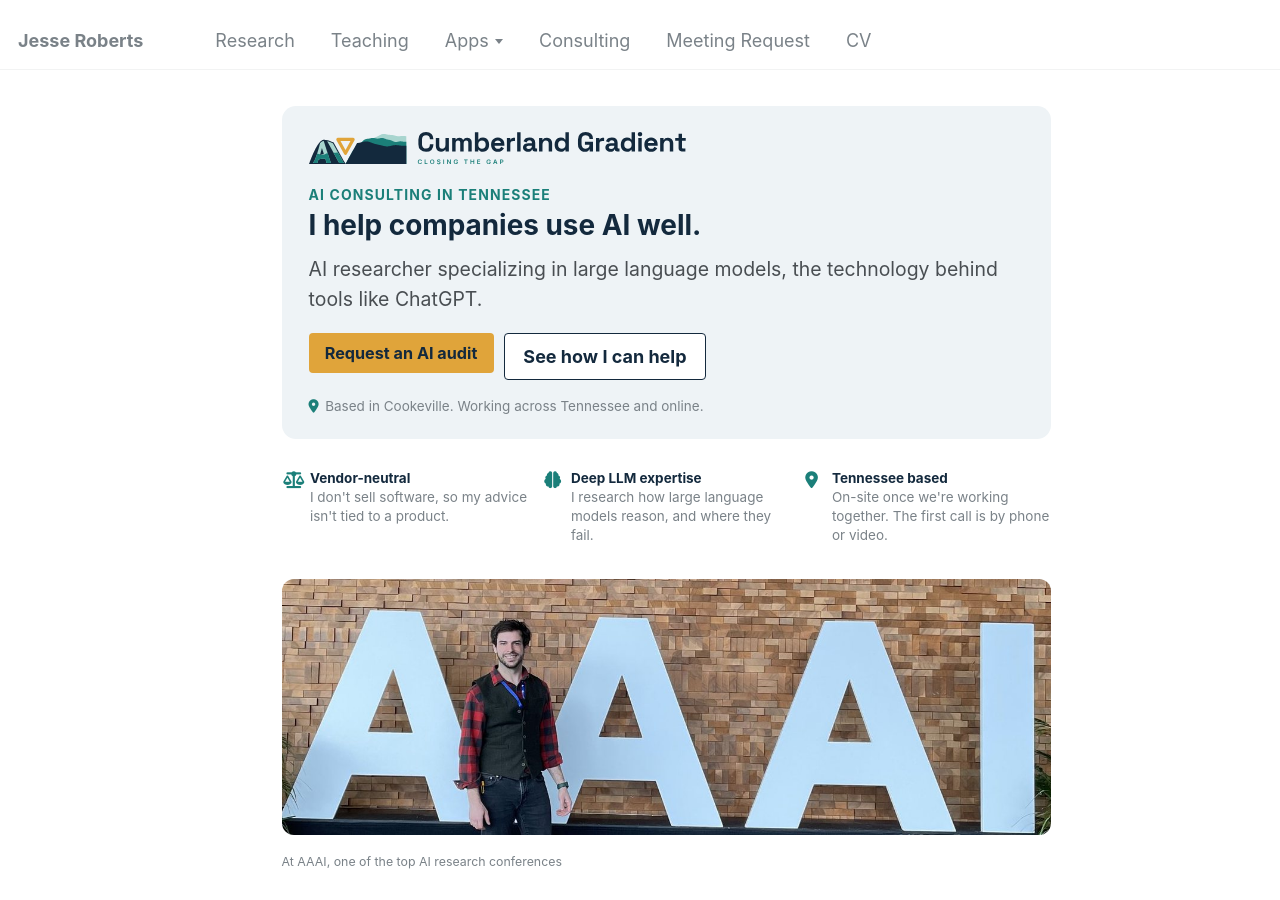
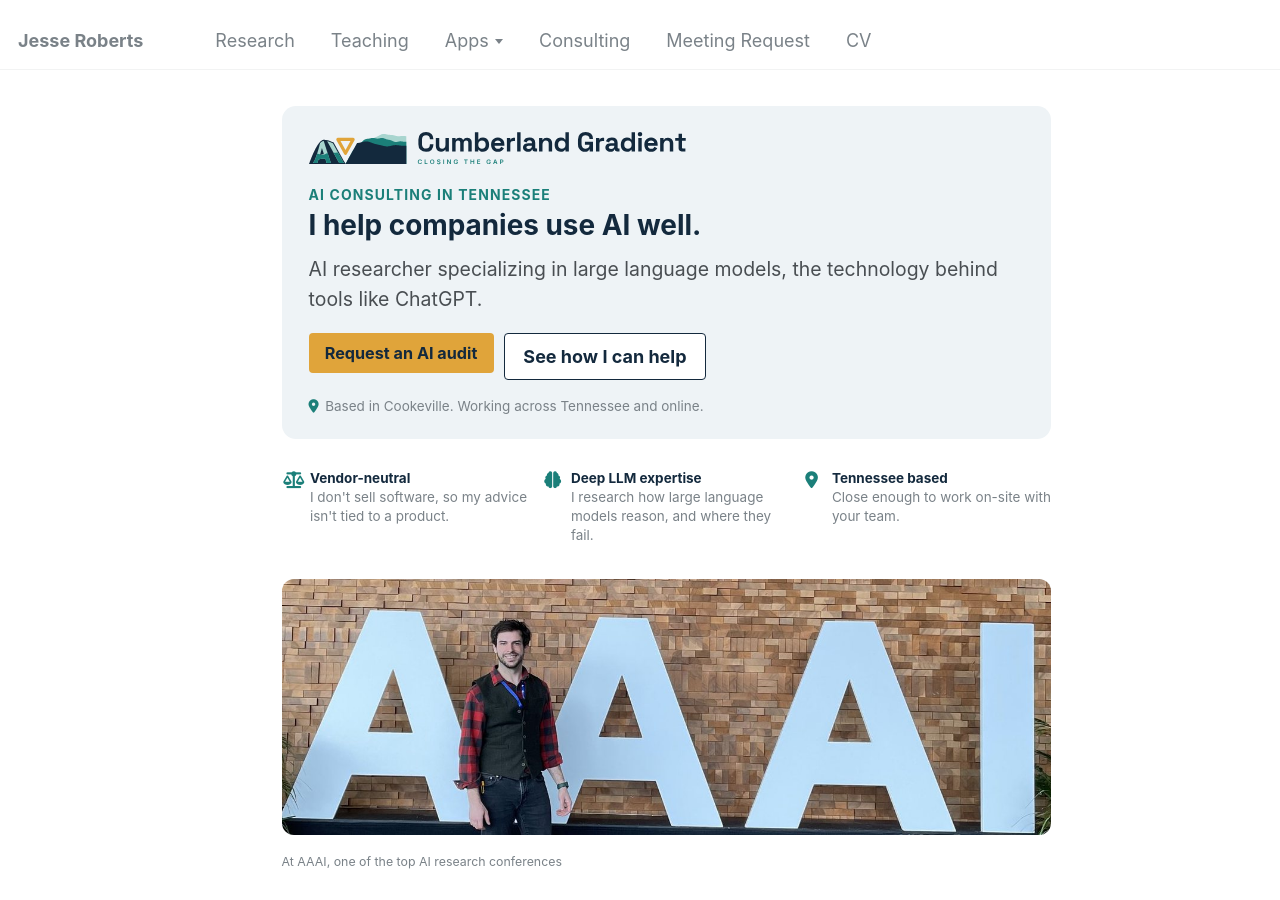
Before and after one commit to JesseTNRoberts/New-site-test, a Jekyll site: the page built from _pages/services.html, in a window 1280 px wide and 900 px high. Built offline with Jekyll 4.4.1, drawn with Linux system fonts in a browser that asks for light colours.

Commit message:
Consulting page: simpler Tennessee based line
Co-Authored-By: Claude Opus 5.5 <noreply@anthropic.com>
Claude-Session: https://claude.ai/code/session_01BWpusBycuS7rDY9WRWLMsn

```diff
--- a/_data/services.yml
+++ b/_data/services.yml
@@ -50,7 +50,9 @@ why:
     text: "I research how large language models reason, and where they fail."
   - icon: fas fa-map-marker-alt
     title: "Tennessee based"
-    text: "On-site once we're working together. The first call is by phone or video."
+    # Jesse found the "once we're working together" caveat unhelpful (2026-11-08). On-site work
+    # still starts with a contract, the free call is by phone or video.
+    text: "Close enough to work on-site with your team."
 
 # Form options that aren't offering cards. Listed before the cards' options.
 extra_options:
```
